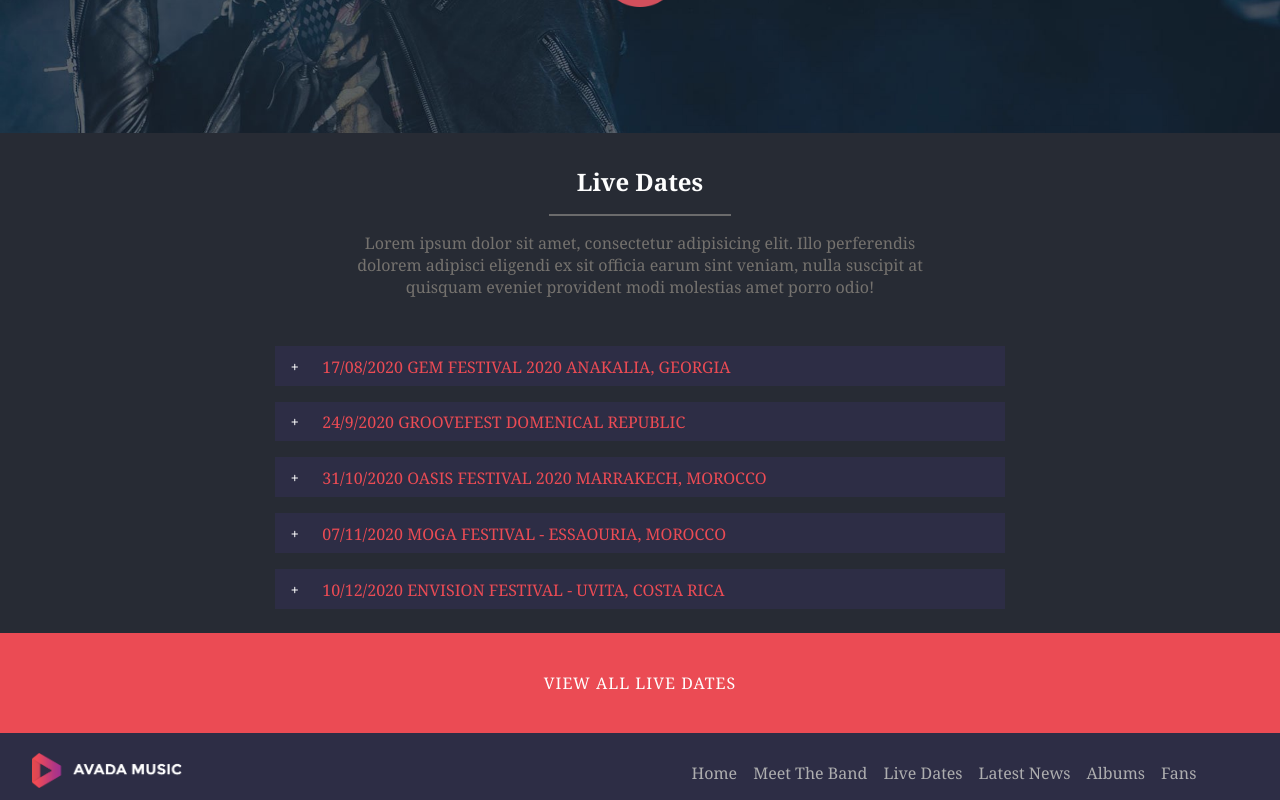
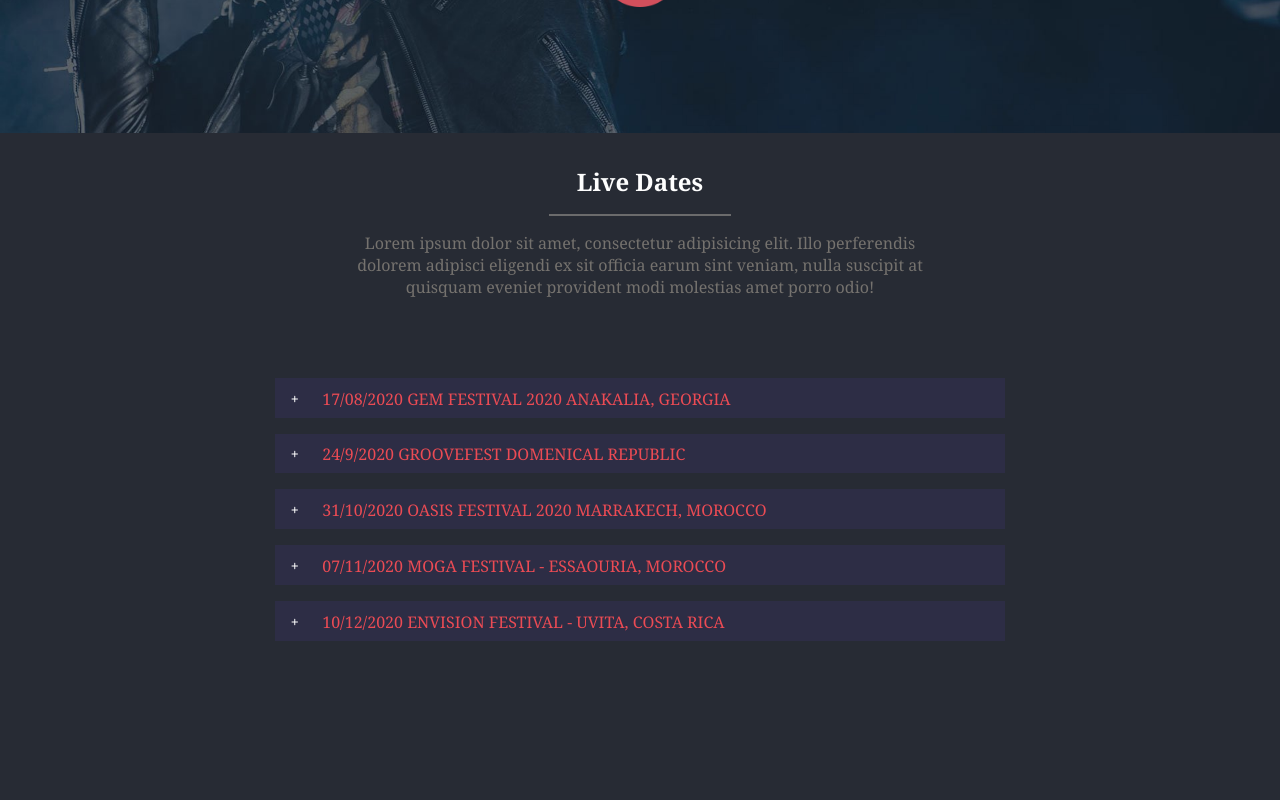
Before and after one commit to DanieleCascio-dev/proj-html-vuejs, a Vue app: page / in a window 1280 px wide. Shown: the part 2440-3240 px from the top of the page. Built offline with nearby package versions, Linux system fonts and the light colour scheme.

Commit message:
add: accordion (wip)

```diff
--- a/src/components/AppMain.vue
+++ b/src/components/AppMain.vue
@@ -167,16 +167,18 @@ export default { components: { MainView, MainGrid, MainAccordion } };
 /* LIVE */
 .live {
   width: 100%;
-  height: 500px;
+  min-height: 800px;
   padding: 2rem;
   background-color: $cube-charade;
   @include flex(column, flex-start, center);
   gap: 1rem;
 
   .accordion {
+    min-height: 400px;
     width: 60%;
     margin: 0 auto;
-    margin-top: 2rem;
+    margin-top: 4rem;
+
     /* debug */
     /* border: 1px solid lightcoral; */
   }
--- a/src/components/MainAccordion.vue
+++ b/src/components/MainAccordion.vue
@@ -4,19 +4,44 @@ import AppButton from "./AppButton.vue";
 export default {
   data() {
     return {
-      displayCard: false,
       datesList: [
-        "17/08/2020 GEM FESTIVAL 2020 ANAKALIA, GEORGIA",
-        "24/9/2020 GROOVEFEST DOMENICAL REPUBLIC",
-        "31/10/2020 OASIS FESTIVAL 2020 MARRAKECH, MOROCCO",
-        "07/11/2020 MOGA FESTIVAL - ESSAOURIA, MOROCCO",
-        "10/12/2020 ENVISION FESTIVAL - UVITA, COSTA RICA",
+        {
+          title: "17/08/2020 GEM FESTIVAL 2020 ANAKALIA, GEORGIA",
+          subtitle: "Untold stories",
+          text: "Lorem ipsum dolor sit amet, consectetur adipisicing elit. Temporibus facilis pariatur ab iste, saepe a voluptates voluptas eaque voluptatem illo nihil, doloremque assumenda repudiandae solut eligendi vel magni delectus.",
+          isOpen: false,
+        },
+        {
+          title: "24/9/2020 GROOVEFEST DOMENICAL REPUBLIC",
+          subtitle: "Untold stories",
+          text: "Lorem ipsum dolor sit amet, consectetur adipisicing elit. Temporibus facilis pariatur ab iste, saepe a voluptates voluptas eaque voluptatem illo nihil, doloremque assumenda repudiandae solut eligendi vel magni delectus.",
+          isOpen: false,
+        },
+        {
+          title: "31/10/2020 OASIS FESTIVAL 2020 MARRAKECH, MOROCCO",
+          subtitle: "Untold stories",
+          text: "Lorem ipsum dolor sit amet, consectetur adipisicing elit. Temporibus facilis pariatur ab iste, saepe a voluptates voluptas eaque voluptatem illo nihil, doloremque assumenda repudiandae solut eligendi vel magni delectus.",
+          isOpen: false,
+        },
+        {
+          title: "07/11/2020 MOGA FESTIVAL - ESSAOURIA, MOROCCO",
+          subtitle: "Untold stories",
+          text: "Lorem ipsum dolor sit amet, consectetur adipisicing elit. Temporibus facilis pariatur ab iste, saepe a voluptates voluptas eaque voluptatem illo nihil, doloremque assumenda repudiandae solut eligendi vel magni delectus.",
+          isOpen: false,
+        },
+        {
+          title: "10/12/2020 ENVISION FESTIVAL - UVITA, COSTA RICA",
+          subtitle: "Untold stories",
+          text: "Lorem ipsum dolor sit amet, consectetur adipisicing elit. Temporibus facilis pariatur ab iste, saepe a voluptates voluptas eaque voluptatem illo nihil, doloremque assumenda repudiandae solut eligendi vel magni delectus.",
+          isOpen: false,
+        },
       ],
     };
   },
   methods: {
-    showCard() {
-      this.displayCard = !this.displayCard;
+    showCard(index) {
+      this.datesList[index].isOpen = !this.datesList[index].isOpen;
+      // console.log(this.datesList[index].isOpen);
     },
   },
   components: { AppButton },
@@ -25,20 +50,24 @@ export default {
 
 <template>
   <ul>
-    <li v-for="date in datesList" :key="datesList.length">
-      <span @click="showCard"><i class="fa-solid fa-plus icon"></i></span>
-      <span class="text">{{ date }}</span>
-      <div class="card" v-show="displayCard">
+    <li
+      v-for="(date, index) in datesList"
+      :key="datesList.length"
+      @mouseleave="date.isOpen = false"
+    >
+      <span @click="showCard(index)"
+        ><i class="fa-solid fa-plus icon" v-show="date.isOpen === false"></i>
+        <i class="fa-solid fa-minus icon minus" v-show="date.isOpen"></i
+      ></span>
+      <span class="text">{{ date.title }}</span>
+      <div class="card" v-if="date.isOpen">
         <div class="position">
           <img src="../assets/img/fss-demo-main-400x300.jpg" alt="" />
         </div>
         <div class="info">
-          <h3>untold stories</h3>
+          <h3>{{ date.subtitle }}</h3>
           <p>
-            Lorem ipsum dolor sit amet, consectetur adipisicing elit. Temporibus
-            facilis pariatur ab iste, saepe a voluptates voluptas eaque ullam
-            voluptatem illo nihil, doloremque assumenda repudiandae soluta
-            eligendi vel magni delectus.
+            {{ date.text }}
           </p>
           <div class="button">
             <AppButton btnText="Book Now" btnClass="primary" />
@@ -63,6 +92,12 @@ li {
     font-size: 0.5rem;
     vertical-align: middle;
   }
+
+  .minus {
+    background-color: $material-mandy;
+    padding: 0.1rem;
+    color: $cube-white;
+  }
   .text {
     margin-left: 1.5rem;
     color: $material-mandy;
@@ -71,6 +106,7 @@ li {
 
   .card {
     margin-top: 1rem;
+    margin-bottom: 2rem;
     @include flex(row, center, center);
     gap: 1.5rem;
 
@@ -86,6 +122,7 @@ li {
         color: $cube-white;
       }
       p {
+        color: $median-tapa;
       }
       .button {
         color: $cube-white;
```
